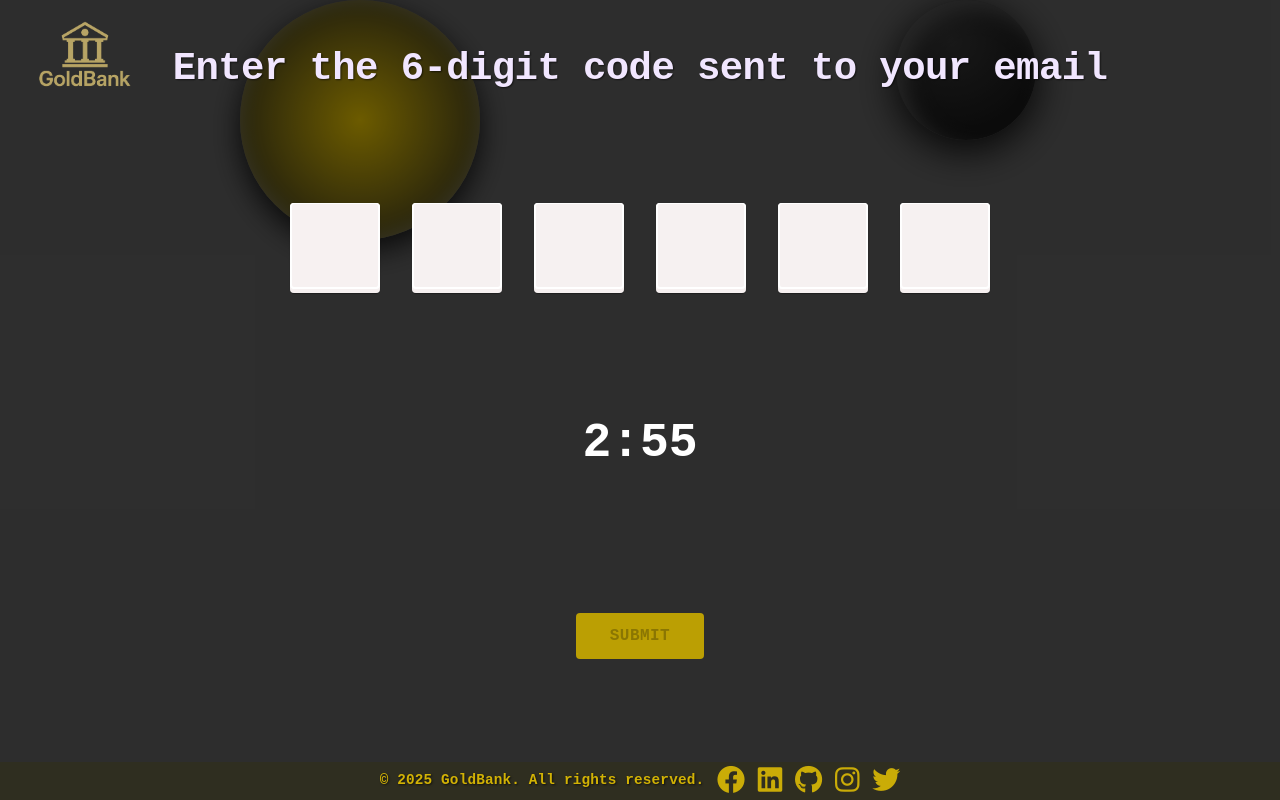
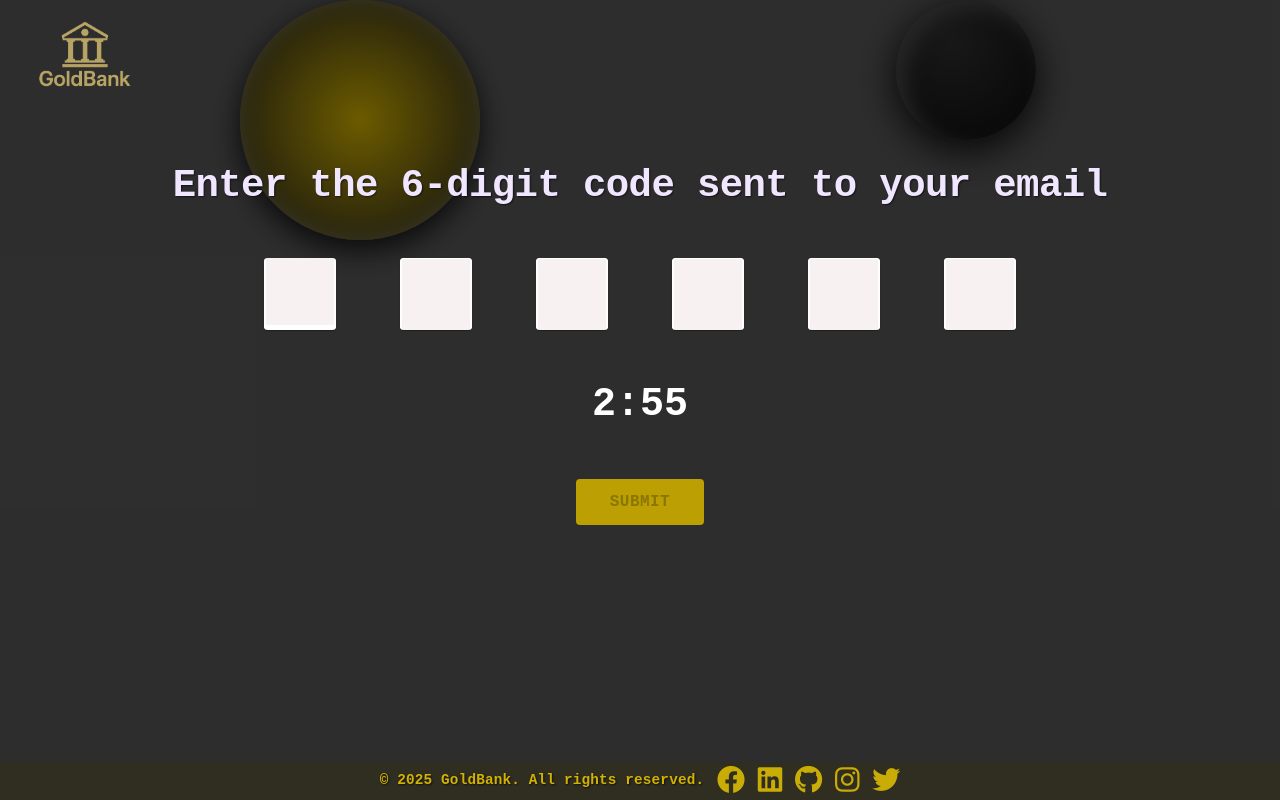
Before and after one commit to royg24/bank, a React (Vite) app in the folder frontend/: page /verify in a window 1280 px wide. Built offline with nearby package versions, Linux system fonts and the light colour scheme; no server answers.

Commit message:
improve front and fix set balance problem

```diff
--- a/frontend/src/components/BackendCalls.tsx
+++ b/frontend/src/components/BackendCalls.tsx
@@ -1,6 +1,7 @@
 import axios from 'axios';
 
-const backendUri = import.meta.env.VITE_BACKEND_URI;
+//const backendUri = import.meta.env.VITE_BACKEND_URI;
+const backendUri = 'http://localhost:3000/api';
 
 export const access = async (route: string, data: any, type: string) => {
     try {
--- a/frontend/src/components/Dashboard/Dashboard.tsx
+++ b/frontend/src/components/Dashboard/Dashboard.tsx
@@ -69,8 +69,8 @@ function Dashboard() {
     const logoutStyle = {
         sx: {
             position: 'absolute',
-            top: 0,
-            left: '77%',
+            top: '1em',
+            right: '4em',
             width: '18em'
         }
     }
@@ -86,7 +86,7 @@ function Dashboard() {
 
             </Box>
 
-            <Box sx={{ top: '0.8em', position: 'absolute' }}>
+            <Box sx={{ marginTop: '2em' }}>
 
                 <Card {...cardStructure}>
 
@@ -100,7 +100,7 @@ function Dashboard() {
 
             </Box>
 
-            <Box sx={formContainerStyle('7em')} component="form" onSubmit={handleSubmit(onSubmit)}>
+            <Box sx={formContainerStyle('2em')} component="form" onSubmit={handleSubmit(onSubmit)}>
 
                 <Controller
                     name="email"
--- a/frontend/src/components/Dashboard/PaginationBox.tsx
+++ b/frontend/src/components/Dashboard/PaginationBox.tsx
@@ -64,7 +64,7 @@ const PaginationBox = forwardRef<PaginationBoxRef>((_, ref) => {
 
   return (
     <Box sx={{ ...paginationContainerStyle('2em') }}>
-      <Typography sx={{ ...textStructure, fontSize: '2.5em', marginRight: '60%' }}>
+      <Typography sx={{ ...textStructure, fontSize: '2.5em'}}>
         All Transactions:
       </Typography>
 
--- a/frontend/src/components/Dashboard/TransactionCard.tsx
+++ b/frontend/src/components/Dashboard/TransactionCard.tsx
@@ -20,7 +20,7 @@ function TransactionCard({amount, participantEmail, timestamp}: Transaction) {
                 ...cardStructure.sx,
                 width: '60em',
                 height: '1.8em',
-                gap: 'em',
+                gap: '1em',
                 fontSize: '0.8em',
                 padding: '0.7em'
             }}>
--- a/frontend/src/components/General/Info.tsx
+++ b/frontend/src/components/General/Info.tsx
@@ -10,7 +10,7 @@ type InfoProps = {
 
 function Info({ labelContent, infoContent, color='white' }: InfoProps) {
   return (
-    <Box sx={{padding: '0.2em', width: '20em'}}>
+    <Box sx={{padding: '0.2em', width: '30em'}}>
       <Typography variant="body1" {...textStructure} sx={{color: color}}>
         {labelContent}:
       </Typography>
--- a/frontend/src/components/Verify/Timer.tsx
+++ b/frontend/src/components/Verify/Timer.tsx
@@ -1,6 +1,7 @@
 import Countdown from 'react-countdown';
 import { Box, Typography } from '@mui/material';
 import { toast } from 'react-toastify';
+import { useNavigate } from 'react-router-dom';
 
 const renderer = ({ minutes, seconds, completed }: any) => {
   if (completed) {
@@ -16,9 +17,8 @@ const renderer = ({ minutes, seconds, completed }: any) => {
         sx={{
           fontFamily: 'monospace',
           fontWeight: 'bold',
-          fontSize: '3rem',
-          color: 'white',
-          padding: '0.5em 1em',
+          fontSize: '2.5rem',
+          color: 'white'
         }}
       >
         {minutes}:{seconds < 10 ? `0${seconds}` : seconds}
@@ -28,12 +28,19 @@ const renderer = ({ minutes, seconds, completed }: any) => {
 };
 
 export default function Timer({ expiryTimestamp }: { expiryTimestamp: number }) {
+  const navigate = useNavigate();
+
   return (
     <Box display="flex" justifyContent="center" alignItems="center">
       <Countdown
         date={expiryTimestamp}
         renderer={renderer}
-        onComplete={() => toast.info('Please sign up again')}
+        onComplete={() => {
+          toast.info('Please sign up again');
+          setTimeout(() => {
+            navigate('/access', {state: {mode: true}})
+          }, 1000);
+        }}
       />
     </Box>
   );
--- a/frontend/src/components/Verify/Verify.tsx
+++ b/frontend/src/components/Verify/Verify.tsx
@@ -76,11 +76,24 @@ function Verify() {
   };
 
   return (
-    <>
-      <Typography variant='h1' sx={{ ...textStructure, fontSize: '3em', fontFamily: 'monospace' }}>
+    <Box sx={{
+      gap: '3em',
+      width: '90%',
+      height: '30em',
+      alignItems: 'center',
+      display: 'flex',
+      flexDirection: 'column',
+      marginTop: '7rem'
+    }}>
+
+      <Typography variant='h1' sx={{
+        ...textStructure,
+        fontSize: '3em',
+        fontFamily: 'monospace'
+      }}>
         Enter the 6-digit code sent to your email
       </Typography>
-      <Box sx={{ display: 'flex', gap: '2em', marginTop: '1em' }}>
+      <Box sx={{ display: 'flex', gap: '4em' }}>
         {values.map((val, idx) => (
           <VerifyDigit
             key={idx}
@@ -103,14 +116,14 @@ function Verify() {
       <Box sx={{
          minWidth: '16em',
          display: 'flex',
-         justifyContent: 'center',
+         justifyContent: 'center'
       }}>
 
         <Button {...buttonStructure} onClick={verifyCode} disabled={!isComplete}>
           Submit
         </Button>
       </Box>
-    </>
+    </ Box>
   );
 }
 
--- a/frontend/src/css/Style.tsx
+++ b/frontend/src/css/Style.tsx
@@ -15,7 +15,7 @@ export function formContainerStyle(marginTop = '1em') {
     flexDirection: 'column',
     alignItems: 'center',
     gap: '1.25em',
-    width: '50%',
+    width: '50em',
     maxWidth: '37.5em',
     padding: '2.5em',
     backgroundColor: 'rgba(154, 136, 136, 0.195)',
@@ -33,7 +33,7 @@ export function paginationContainerStyle(marginTop = '1em') {
     marginBottom: '3.75em',
     alignItems: 'center',
     justifyContent: 'flex-top',
-    width: '100%',
+    width: '50em',
     maxWidth: '68.75em',
     minHeight: '31.25em',
     padding: '2.5em',
@@ -134,8 +134,8 @@ import type { CSSProperties } from 'react';
 export const verifyFieldStructure = {
   sx: {
     backgroundColor: 'rgba(226, 207, 207, 0.32)',
-    width: '5.625em',
-    height: '5.625em',
+    width: '4.5em',
+    height: '4.5em',
     '& .MuiInputBase-input': {
       fontSize: '3.75em',
       textAlign: 'center' as CSSProperties['textAlign'],
@@ -154,9 +154,8 @@ export const verifyFieldStructure = {
 export const buttonStructure: ButtonProps = {
   sx: {
     backgroundColor: buttonColor,
-    width: "50%",
+    width: '50%',
     height: '2.875em',
-    marginTop: "1.25em",
     '&:hover': {
       backgroundColor: buttonHoverColor,
       cursor: "pointer"
@@ -229,7 +228,7 @@ export const textStructure = {
 export const cardStructure = {
   sx: {
     gap: 3,
-    width: '23.75em',
+    width: '30em',
     maxHeight: '6.25em',
     padding: '0.5em',
     background: 'linear-gradient(135deg, rgba(215, 184, 5, 0.6), rgba(255, 235, 100, 0.15))',
@@ -239,7 +238,7 @@ export const cardStructure = {
     display: 'flex',
     flexDirection: 'row',
     alignItems: 'center',
-    justifyContent: 'left-start',
+    justifyContent: 'flex-left',
     backdropFilter: 'blur(8px)',
     WebkitBackdropFilter: 'blur(8px)',
     transition: 'all 0.3s ease',
@@ -268,10 +267,7 @@ export const landingPageBackgroundStyle = {
 export const landingPageButtonSetStructure = {
   sx: {
     display: 'flex',
-    gap: '1.25em',
-    position: 'absolute',
-    top: '0.25em',
-    right: '8%'
+    gap: '4em',
   }
 }
 
@@ -279,9 +275,9 @@ export const landingPageButtonStyle: ButtonProps = {
   ...buttonStructure,
   sx: {
     ...buttonStructure.sx,
-    width: '150px',
+    width: '15em',
     fontSize: '1em',
-    fontWeight: 800,
+    fontWeight: 800
   }
 };
 
```
Also changed, not shown: frontend/src/components/General/LandingPage.tsx (+49 -65 lines), 1 other file (tests, documents, lock files or other folders).
